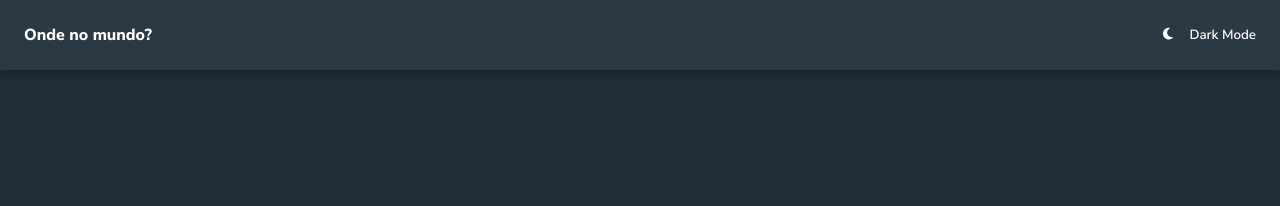
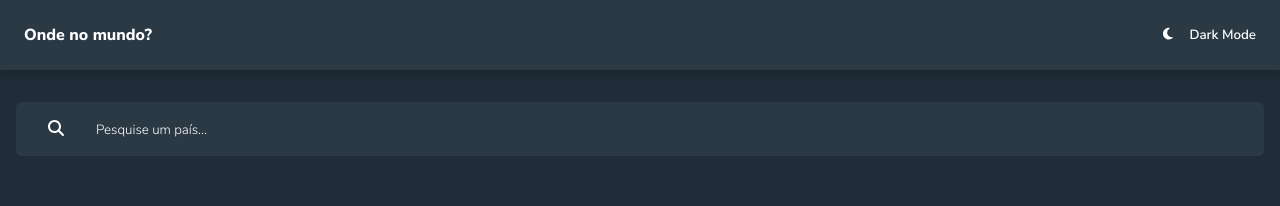
Before and after one commit to Daniel-san8/countries-project, an Angular app: page / in a window 1280 px wide. Shown: the top 206 px of the page. Built offline with nearby package versions, Linux system fonts and the light colour scheme.

Commit message:
feat: crio componente pra input search da aplicação

```diff
--- a/src/app/app.component.html
+++ b/src/app/app.component.html
@@ -1,3 +1,4 @@
 <div class="main" [ngClass]="{'bg-dark-app': _modeTheme.darkTheme}">
     <app-header />
+    <app-search-home />
 </div>
--- a/src/app/app.component.ts
+++ b/src/app/app.component.ts
@@ -2,10 +2,11 @@ import { Component } from '@angular/core';
 import { HeaderComponent } from "./components/header/header.component";
 import { ModeThemeService } from './services/mode-theme.service';
 import { CommonModule } from '@angular/common';
+import { SearchHomeComponent } from "./components/search-home/search-home.component";
 @Component({
   selector: 'app-root',
   standalone: true,
-  imports: [CommonModule, HeaderComponent],
+  imports: [CommonModule, HeaderComponent, SearchHomeComponent],
   templateUrl: './app.component.html',
   styleUrl: './app.component.scss'
 })
--- /dev/null
+++ b/src/app/components/search-home/search-home.component.html
@@ -0,0 +1,4 @@
+<div class="container-search" appChangeThemeColor [themeDark]="_modeService.darkTheme">
+    <fa-icon [icon]="iconGlass"></fa-icon>
+    <input type="search" appChangeThemeColor [themeDark]="_modeService.darkTheme" placeholder="Pesquise um país..."/>
+</div>
--- /dev/null
+++ b/src/app/components/search-home/search-home.component.scss
@@ -0,0 +1,21 @@
+.container-search {
+    margin: 2rem 1rem 0 1rem;
+    padding: 1rem;
+    border-radius: 6px;
+
+   input {
+    border: none;
+    outline: none;
+    margin-left: 2rem;
+   }
+
+   input::placeholder {
+    color: var(--light-dark-mode-white);
+    width: 100vw;
+   }
+
+   fa-icon {
+    padding-left: 1rem;
+   }
+
+}
--- /dev/null
+++ b/src/app/components/search-home/search-home.component.ts
@@ -0,0 +1,19 @@
+import { Component } from '@angular/core';
+import { FontAwesomeModule } from '@fortawesome/angular-fontawesome';
+import { faMagnifyingGlass } from '@fortawesome/free-solid-svg-icons';
+import { ChangeThemeColorDirective } from '../../directives/change-theme-color.directive';
+import { ModeThemeService } from '../../services/mode-theme.service';
+
+@Component({
+  selector: 'app-search-home',
+  standalone: true,
+  imports: [FontAwesomeModule, ChangeThemeColorDirective],
+  templateUrl: './search-home.component.html',
+  styleUrl: './search-home.component.scss',
+})
+export class SearchHomeComponent {
+  iconGlass = faMagnifyingGlass;
+
+  constructor (protected readonly _modeService: ModeThemeService) {}
+
+}
```
Also changed, not shown: 1 other file (tests, documents, lock files or other folders).
